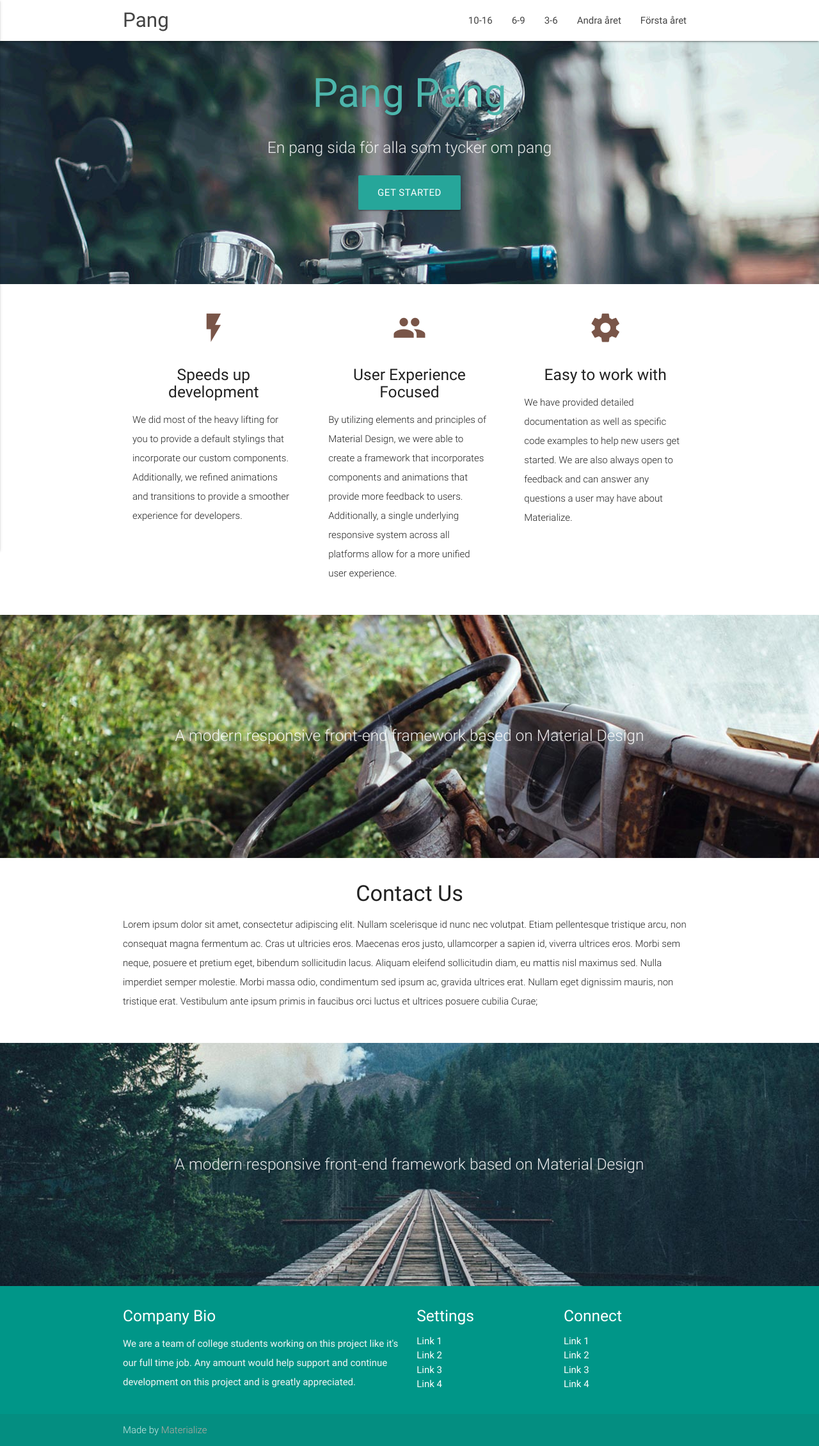
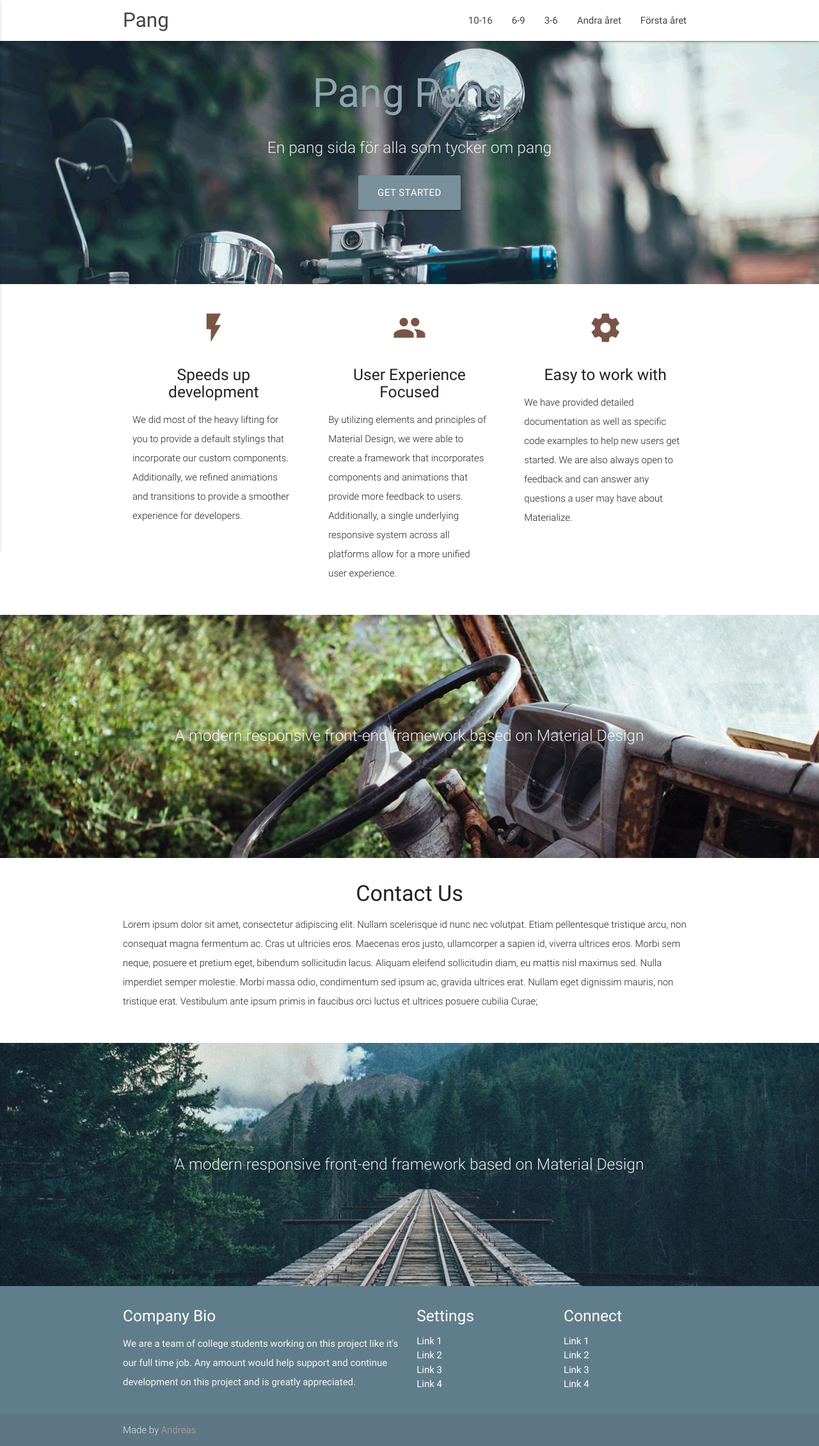
Before and after one commit to amarkerud/pang, a plain HTML site: page pang/index.html in a window 1280 px wide. Shown: the whole page at 64% size. Drawn offline with nearby package versions, Linux system fonts and the light colour scheme.

Commit message:
Changed from teal to blue-grey

```diff
--- a/pang/index.html
+++ b/pang/index.html
@@ -41,12 +41,12 @@
     <div class="section no-pad-bot">
       <div class="container">
         <br><br>
-        <h1 class="header center teal-text text-lighten-2">Pang Pang</h1>
+        <h1 class="header center blue-grey-text text-lighten-2">Pang Pang</h1>
         <div class="row center">
           <h5 class="header col s12 light">En pang sida för alla som tycker om pang</h5>
         </div>
         <div class="row center">
-          <a href="http://materializecss.com/getting-started.html" id="download-button" class="btn-large waves-effect waves-light teal lighten-1">Get Started</a>
+          <a href="http://materializecss.com/getting-started.html" id="download-button" class="btn-large waves-effect waves-light blue-grey lighten-1">Get Started</a>
         </div>
         <br><br>
 
@@ -130,7 +130,7 @@
     <div class="parallax"><img src="background3.jpg" alt="Unsplashed background img 3"></div>
   </div>
 
-  <footer class="page-footer teal">
+  <footer class="page-footer blue-grey">
     <div class="container">
       <div class="row">
         <div class="col l6 s12">
@@ -161,7 +161,7 @@
     </div>
     <div class="footer-copyright">
       <div class="container">
-      Made by <a class="brown-text text-lighten-3" href="http://materializecss.com">Materialize</a>
+      Made by <a class="brown-text text-lighten-3" href="https://github.com/amarkerud">Andreas</a>
       </div>
     </div>
   </footer>
```
Also changed, not shown: pang/nav1.html (+3 -3 lines).
